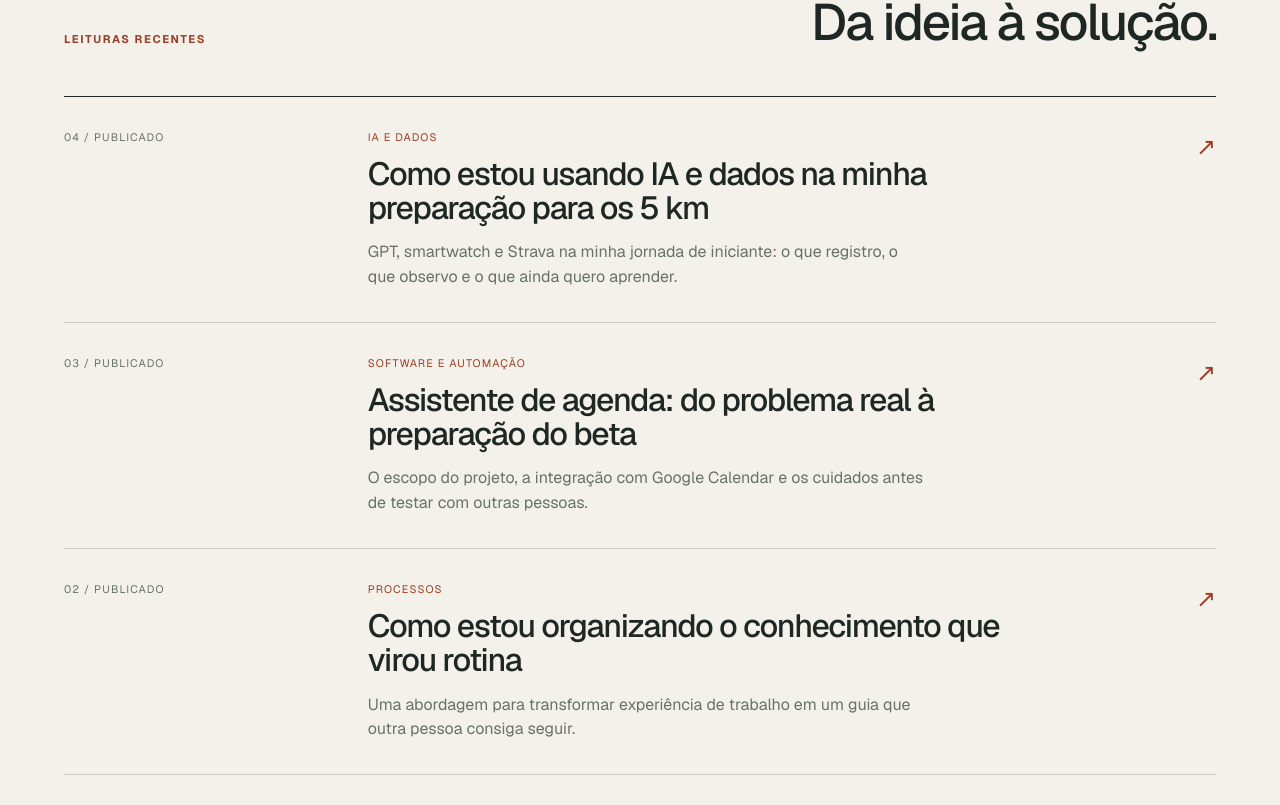
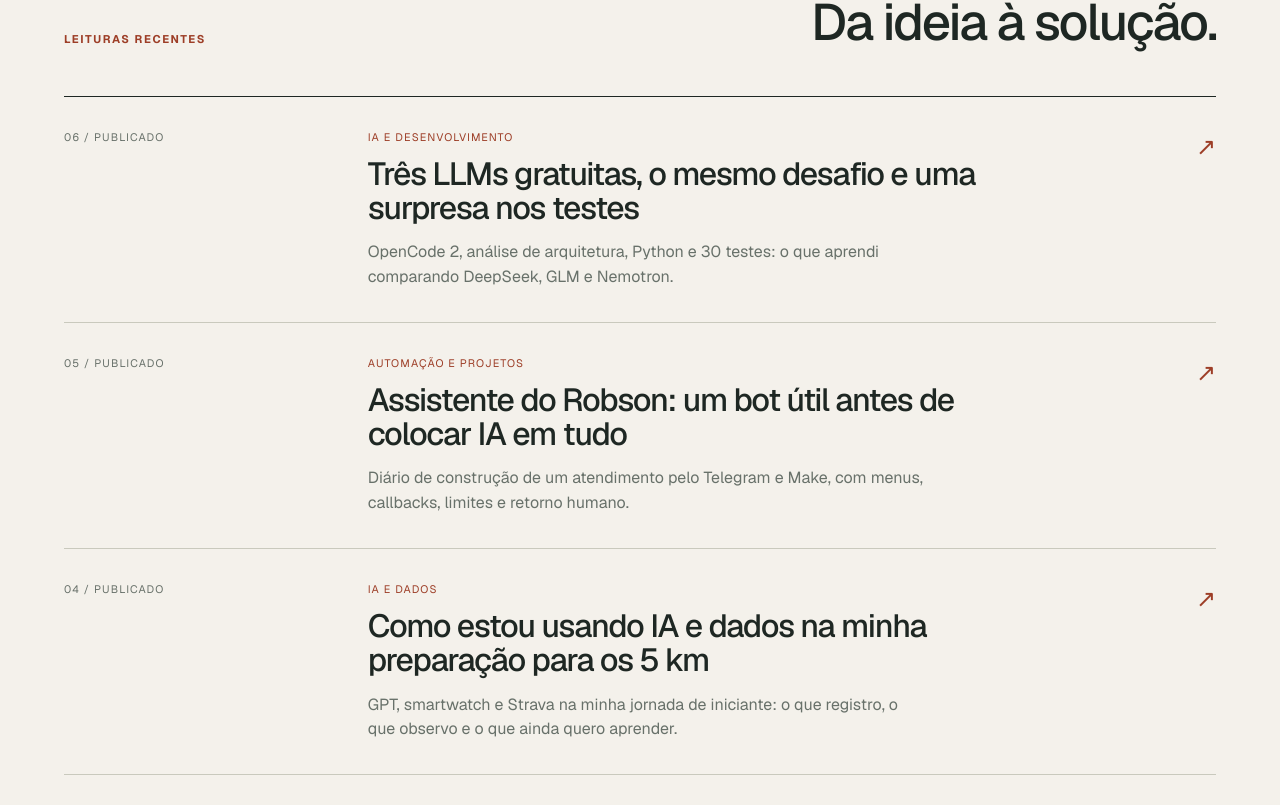
Before and after one commit to Jefferson-Robson/blog-robsonlopes, a Next.js app: page / in a window 1280 px wide. Shown: the part 1035-1840 px from the top of the page. Built offline with nearby package versions, Linux system fonts and the light colour scheme.

Commit message:
content: indexar artigos do assistente e benchmark

```diff
--- a/src/content/articles.ts
+++ b/src/content/articles.ts
@@ -9,6 +9,25 @@ export type Article = {
 };
 
 export const articles: Article[] = [
+  {
+    slug: "benchmark-llms-python",
+    number: "06",
+    category: "IA e desenvolvimento",
+    status: "Publicado",
+    publishedAt: "2026-10-31",
+    title: "Três LLMs gratuitas, o mesmo desafio e uma surpresa nos testes",
+    description: "OpenCode 2, análise de arquitetura, Python e 30 testes: o que aprendi comparando DeepSeek, GLM e Nemotron.",
+  },
+  {
+    slug: "assistente-robson-make",
+    number: "05",
+    category: "Automação e projetos",
+    status: "Publicado",
+    publishedAt: "2026-10-31",
+    title: "Assistente do Robson: um bot útil antes de colocar IA em tudo",
+    description: "Diário de construção de um atendimento pelo Telegram e Make, com menus, callbacks, limites e retorno humano.",
+  },
+
 {
   "slug": "corrida-ia-dados",
   "number": "04",
```
